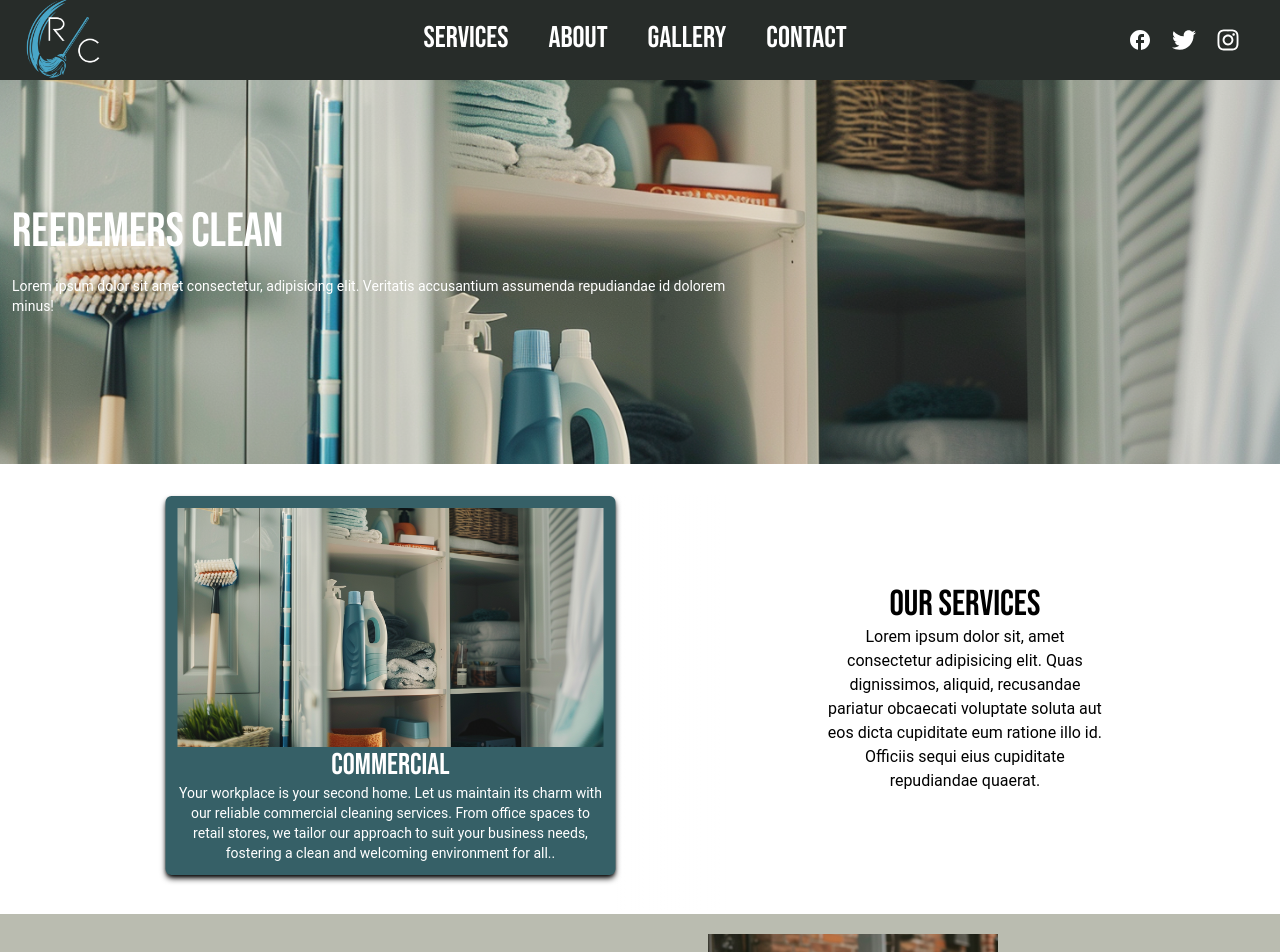
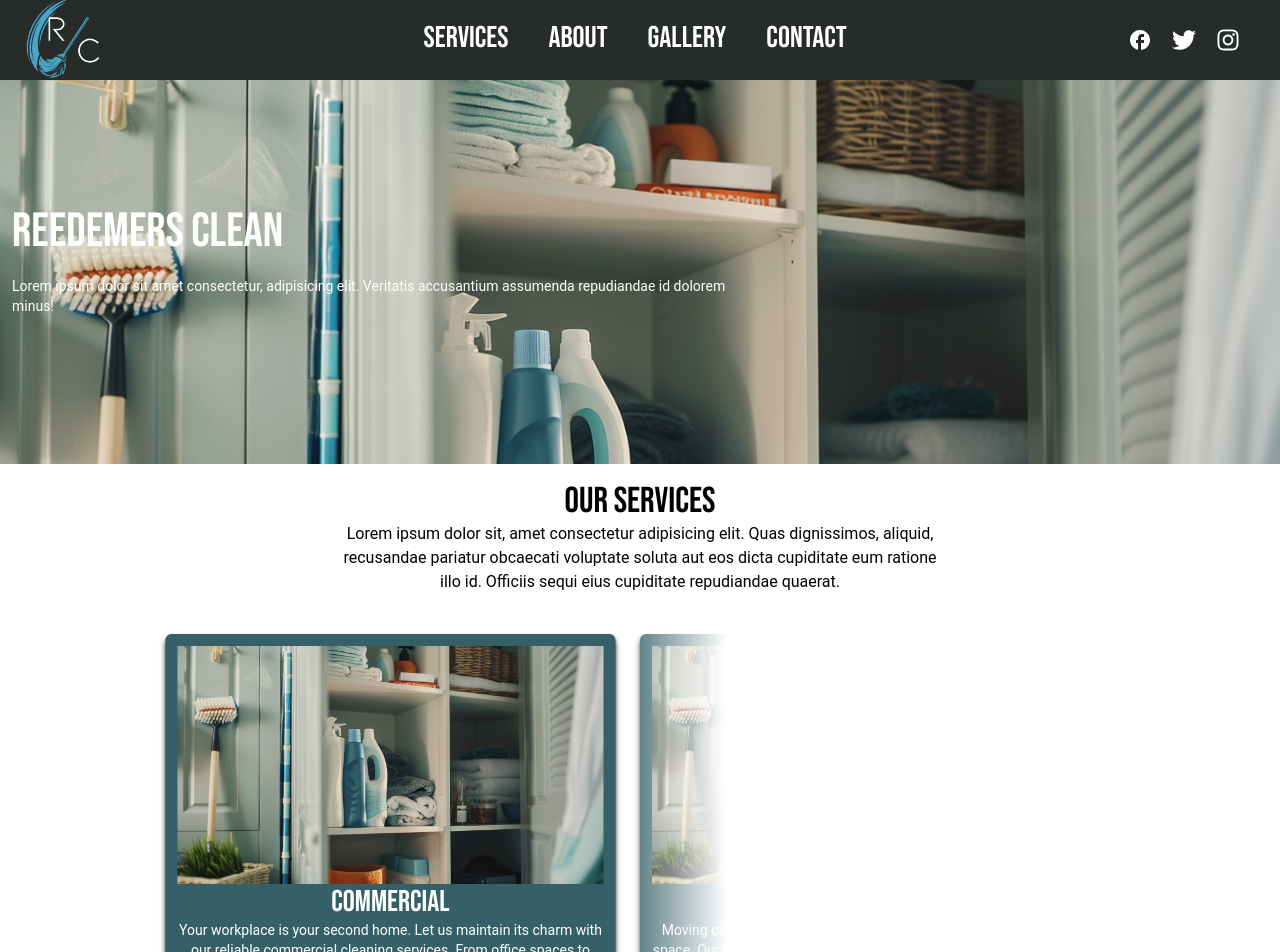
Before and after one commit to erreyonj/redeemer-cln, a React (Vite) app: page / in a window 1280 px wide. Shown: the top 952 px of the page. Built offline with nearby package versions, Linux system fonts and the light colour scheme.

Commit message:
polishing landing page styles

```diff
--- a/src/components/ServiceCard.jsx
+++ b/src/components/ServiceCard.jsx
@@ -11,7 +11,7 @@ const ServiceCard = ({title, description}) => {
   const currentPage = `${pathname}`
 
   return (
-    <div id={title} className="w-[285px] lg:w-[450px] md:w-96 p-3 flex-shrink-0 shadow-md shadow-black bg-[#366067] rounded-md *:text-white first:animate-pendSlideR first:ml-16 last:animate-pendSlideL snap-center md:last:animate-none md:first:ml-32 md:mx-[52px]">
+    <div id={title} className="w-[285px] lg:w-[450px] md:w-96 p-3 flex-shrink-0 shadow-md shadow-black bg-[#366067] rounded-md *:text-white first:animate-pendSlideR first:ml-1 last:animate-pendSlideL snap-center md:last:animate-none md:first:ml-32 md:mx-5">
         <img src={plchldr} alt="placeholder"/>
         <h2 className='text-3xl font-bebas mx-auto w-1/2 text-center'>{title}</h2>
         <p className='text-xs md:text-sm text-center'>{description}.</p>
--- a/src/components/Services.jsx
+++ b/src/components/Services.jsx
@@ -19,7 +19,7 @@ const Services = (isPage) => {
     // Component Styling
     // optional tailwind classes if this component is embed level or landing page level
     const pageClass = 'h-[450px] mt-20 flex flex-row place-content-center lg:mx- xl:h-[750px]'
-    const notPageClass = 'h-[450px] flex flex-row place-content-center lg:mx-10'
+    const notPageClass = 'h-[500px] lg:h-[550px] flex flex-col place-content-center md:my-5 lg:mx-10'
     // returns a tailwind class for ordering elements on a page
     const second = () => 'order-2'
     const first = () => 'order-1'
@@ -34,16 +34,16 @@ const Services = (isPage) => {
 
   return (
     <section id="sectionServices" className={currentPage==='/Services'?pageClass:notPageClass}>
-        <div id="serviceDescription" className={`flex flex-col place-content-center my-5 ${(currentPage.slice(0,1)==='/')&&second()}`}>
+        <div id="serviceDescription" className={`flex flex-col place-content-center my-2`}>
             <h2 className={`text-4xl text-black text-center font-bebas mx-3 ${currentPage==='/Services'? 'hidden': 'block'}`}>Our Services</h2>
 
             <p className="hidden md:block lg:w-1/2 md:mx-auto text-center">Lorem ipsum dolor sit, amet consectetur adipisicing elit. Quas dignissimos, aliquid, recusandae pariatur obcaecati voluptate soluta aut eos dicta cupiditate eum ratione illo id. Officiis sequi eius cupiditate repudiandae quaerat.</p>
         </div>
-        <div id="swipeContainer" className={`p-3 h-96 md:h-[520px] lg:w-[1830px] ${(currentPage==='Services')&&first()} overflow-hidden`}>
+        <div id="swipeContainer" className={`p-3 h-96 md:h-[520px] ${(currentPage==='Services')&&first()}`}>
             <div id="serviceCards" className={`h-[350px] md:w-[80] lg:w-[675px] md:h-[400px] py-5 ${isPage?'':''} gap-5 flex flex-row place-content-between overflow-scroll lg:flex-nowrap snap-x *:mx-5  md:h-auto `}> {/* <-- maybe add shadow around cards here? shadow-slate-300 shadow-inner */}
                 {ourServices.map((service,i)=><ServiceCard key={i} title={service} description={serviceDescriptions[i]}/>)}
             </div>
-            <div id="teamMemberScreen" className={`hidden xl:block absolute top-[495px] left-[615px] h-[415px] w-28 bg-gradient-to-l to-transparent from-white`}> </div>
+            <div id="screen" className={`hidden xl:block absolute top-[575px] left-[380px] xl:top-[625px] xl:left-[615px] h-[350px] xl:h-[415px]  w-28 bg-gradient-to-l to-transparent from-white`}> </div>
         </div>
     </section>
   )
```
Also changed, not shown: 9 other files (tests, documents, lock files or other folders).
